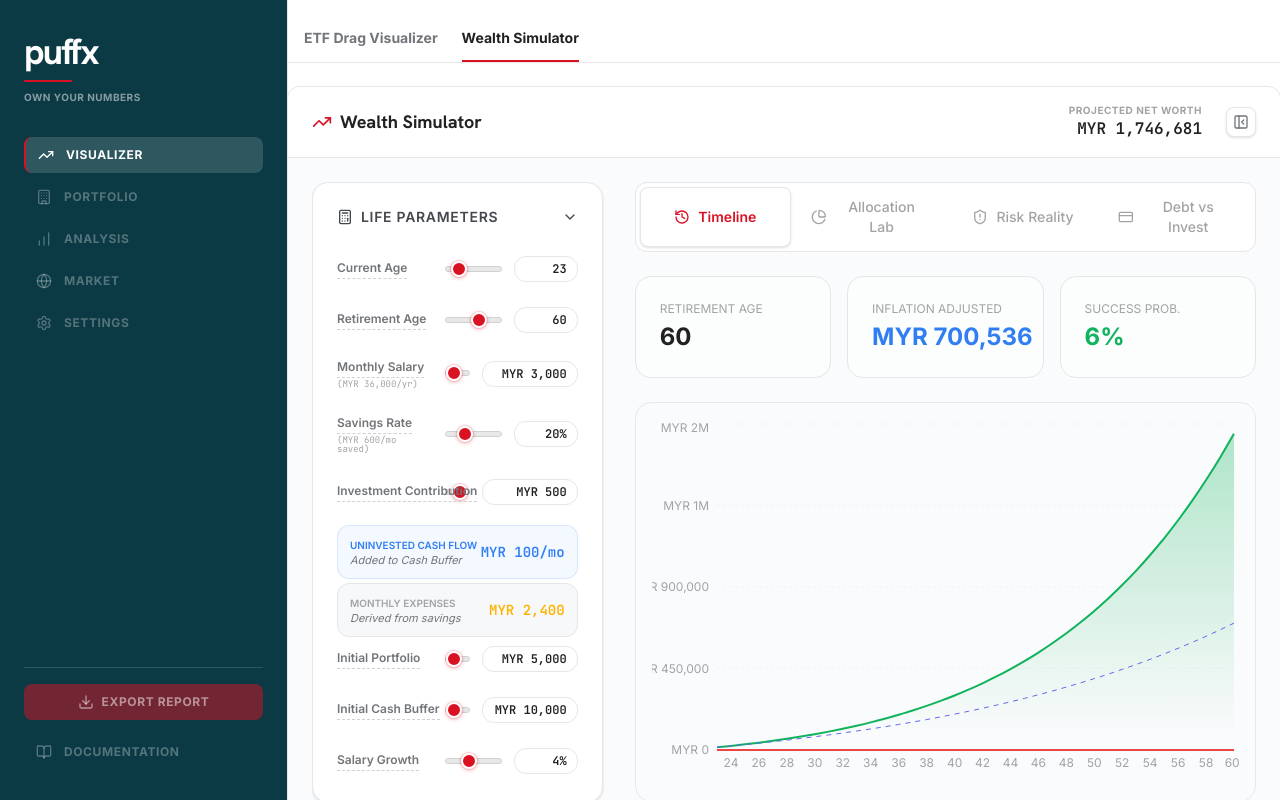
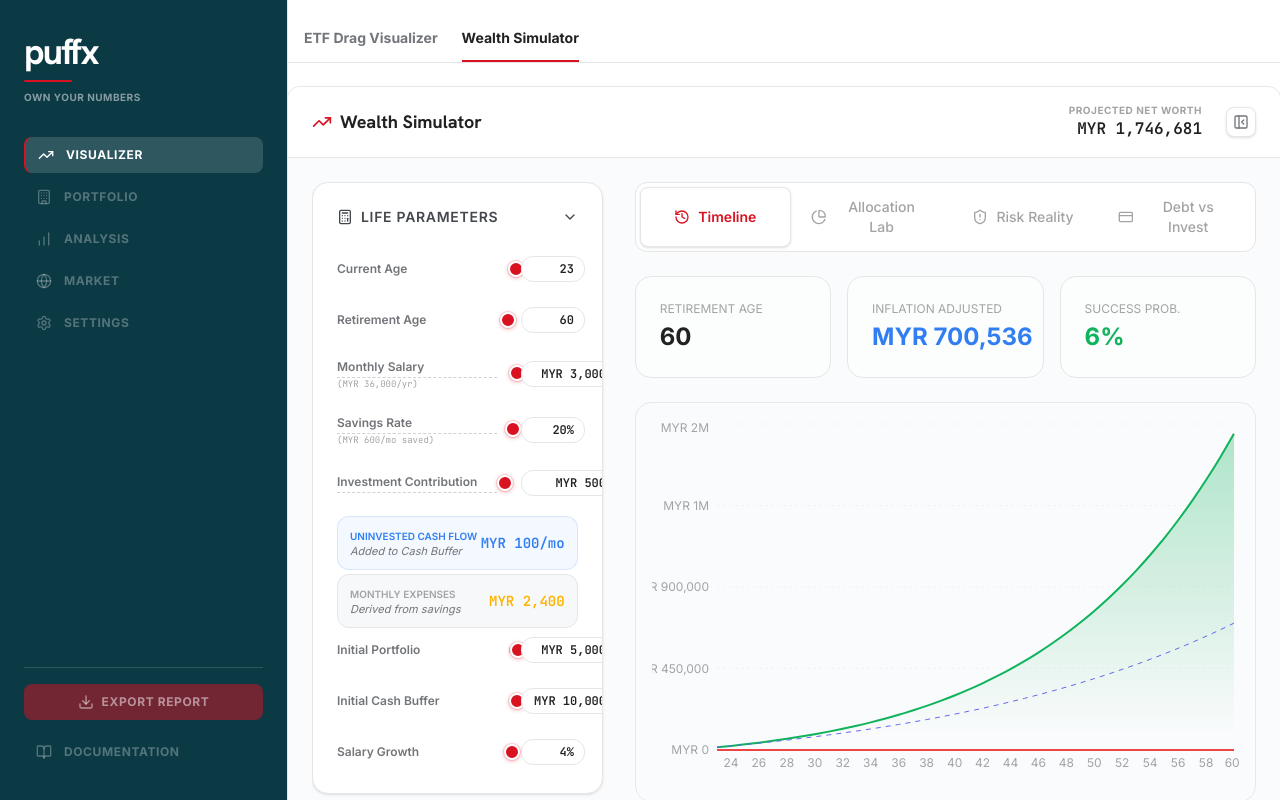
Before and after one commit to Isafe-nk/puffx, a React (Vite) app: page /visualizer/wealth-simulator in a window 1280 px wide. Shown: the top 800 px of the page. Built offline with nearby package versions, Linux system fonts and the light colour scheme.

Commit message:
fix(ui): prevent inline slider label overlap and fix incorrect hover underlines

```diff
--- a/src/features/visualizer/wealth-simulator/index.tsx
+++ b/src/features/visualizer/wealth-simulator/index.tsx
@@ -193,6 +193,7 @@ export default function App() {
                         min={18} max={60}
                         layout="inline"
                         inputWidth="w-16"
+                        labelWidth="w-40"
                         onChange={(v) => setInputs({ ...inputs, currentAge: v })}
                       />
                       <SliderInput
@@ -201,6 +202,7 @@ export default function App() {
                         min={inputs.currentAge + 1} max={80}
                         layout="inline"
                         inputWidth="w-16"
+                        labelWidth="w-40"
                         onChange={(v) => setInputs({ ...inputs, retirementAge: v })}
                       />
                       <SliderInput
@@ -210,6 +212,7 @@ export default function App() {
                         format={formatCurrency}
                         layout="inline"
                         inputWidth="w-24"
+                        labelWidth="w-40"
                         onChange={(v) => setInputs({ ...inputs, monthlySalary: v })}
                         subLabel={`(${formatCurrency(inputs.monthlySalary * 12)}/yr)`}
                         tooltip="Your gross monthly income before taxes."
@@ -221,6 +224,7 @@ export default function App() {
                         format={(v) => `${Math.round(v)}%`}
                         layout="inline"
                         inputWidth="w-16"
+                        labelWidth="w-40"
                         onChange={(v) => {
                           const newRate = v / 100;
                           // Ensure contribution doesn't exceed new savings
@@ -237,6 +241,7 @@ export default function App() {
                         format={formatCurrency}
                         layout="inline"
                         inputWidth="w-24"
+                        labelWidth="w-40"
                         onChange={(v) => setInputs({ ...inputs, monthlyContribution: v })}
                         tooltip="The exact amount deployed into your portfolio each month."
                       />
@@ -270,6 +275,7 @@ export default function App() {
                         format={formatCurrency}
                         layout="inline"
                         inputWidth="w-24"
+                        labelWidth="w-40"
                         onChange={(v) => setInputs({ ...inputs, initialSavings: v })}
                       />
                       <SliderInput
@@ -279,6 +285,7 @@ export default function App() {
                         format={formatCurrency}
                         layout="inline"
                         inputWidth="w-24"
+                        labelWidth="w-40"
                         onChange={(v) => setInputs({ ...inputs, initialCash: v })}
                       />
                       <SliderInput
@@ -288,6 +295,7 @@ export default function App() {
                         format={(v) => `${v}%`}
                         layout="inline"
                         inputWidth="w-16"
+                        labelWidth="w-40"
                         onChange={(v) => setInputs({ ...inputs, salaryGrowth: v / 100 })}
                       />
 
--- a/src/shared/components/SliderInput.tsx
+++ b/src/shared/components/SliderInput.tsx
@@ -17,6 +17,7 @@ interface SliderInputProps {
   format?: (value: number) => string;
   subLabel?: string;
   inputWidth?: string;
+  labelWidth?: string;
   layout?: 'stacked' | 'inline';
 }
 
@@ -37,6 +38,7 @@ export default function SliderInput({
   format,
   subLabel,
   inputWidth = "w-24",
+  labelWidth = "w-24",
   layout = "stacked"
 }: SliderInputProps) {
   const displayValue = format ? format(value) : (valueText || value);
@@ -45,8 +47,10 @@ export default function SliderInput({
     return (
       <div className={`flex items-center gap-3 py-1 ${className}`}>
         {/* Label Column */}
-        <div className="w-24 shrink-0 flex flex-col justify-center">
-          <span className="text-xs font-semibold text-[#727579] border-b border-dashed border-[#D0D1D2] hover:border-[#A2A3A5] cursor-help transition-all relative group py-0.5 select-none w-max">
+        <div className={`${labelWidth} shrink-0 flex flex-col justify-center`}>
+          <span className={`text-xs font-semibold text-[#727579] transition-all relative group py-0.5 select-none ${
+            tooltip ? 'border-b border-dashed border-[#D0D1D2] hover:border-[#A2A3A5] cursor-help' : ''
+          }`}>
             {label}
             {tooltip && (
               <span className="absolute left-0 bottom-full mb-2 w-56 p-2.5 bg-white border border-[#E6E6E6] text-[#44474D] text-[10px] rounded-xl shadow-lg opacity-0 pointer-events-none group-hover:opacity-100 group-hover:pointer-events-auto transition-opacity duration-200 z-50 leading-relaxed font-normal normal-case text-left">
@@ -102,7 +106,9 @@ export default function SliderInput({
   return (
     <div className={className}>
       <div className="flex justify-between items-center mb-1.5">
-        <span className="text-xs font-medium text-[#727579] border-b border-dashed border-[#D0D1D2] hover:border-[#A2A3A5] cursor-help transition-all relative group py-0.5">
+        <span className={`text-xs font-medium text-[#727579] transition-all relative group py-0.5 ${
+          tooltip ? 'border-b border-dashed border-[#D0D1D2] hover:border-[#A2A3A5] cursor-help' : ''
+        }`}>
           {label}
           {tooltip && (
             <span className="absolute left-0 bottom-full mb-2 w-56 p-2.5 bg-white border border-[#E6E6E6] text-[#44474D] text-[10px] rounded-xl shadow-lg opacity-0 pointer-events-none group-hover:opacity-100 group-hover:pointer-events-auto transition-opacity duration-200 z-50 leading-relaxed font-normal normal-case text-left">
```
